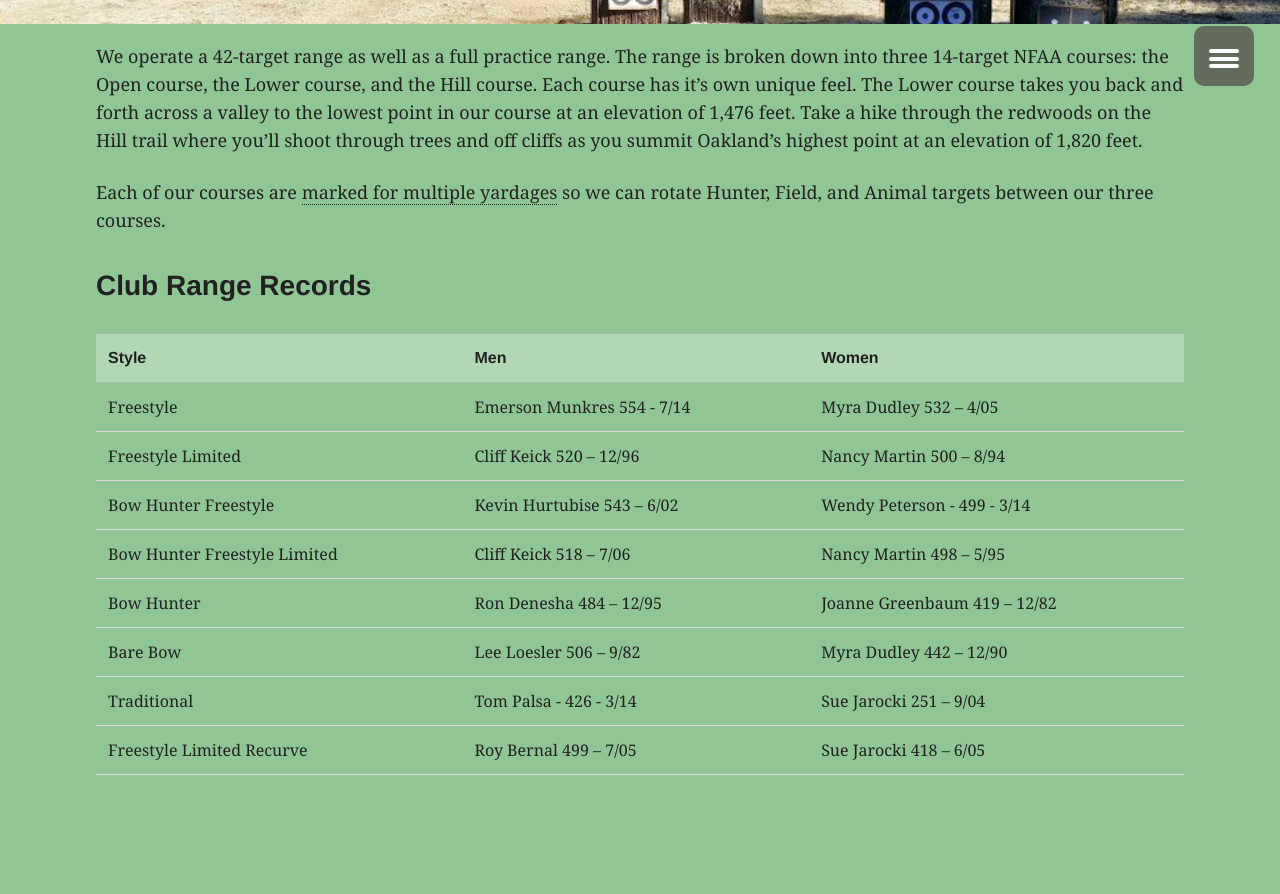
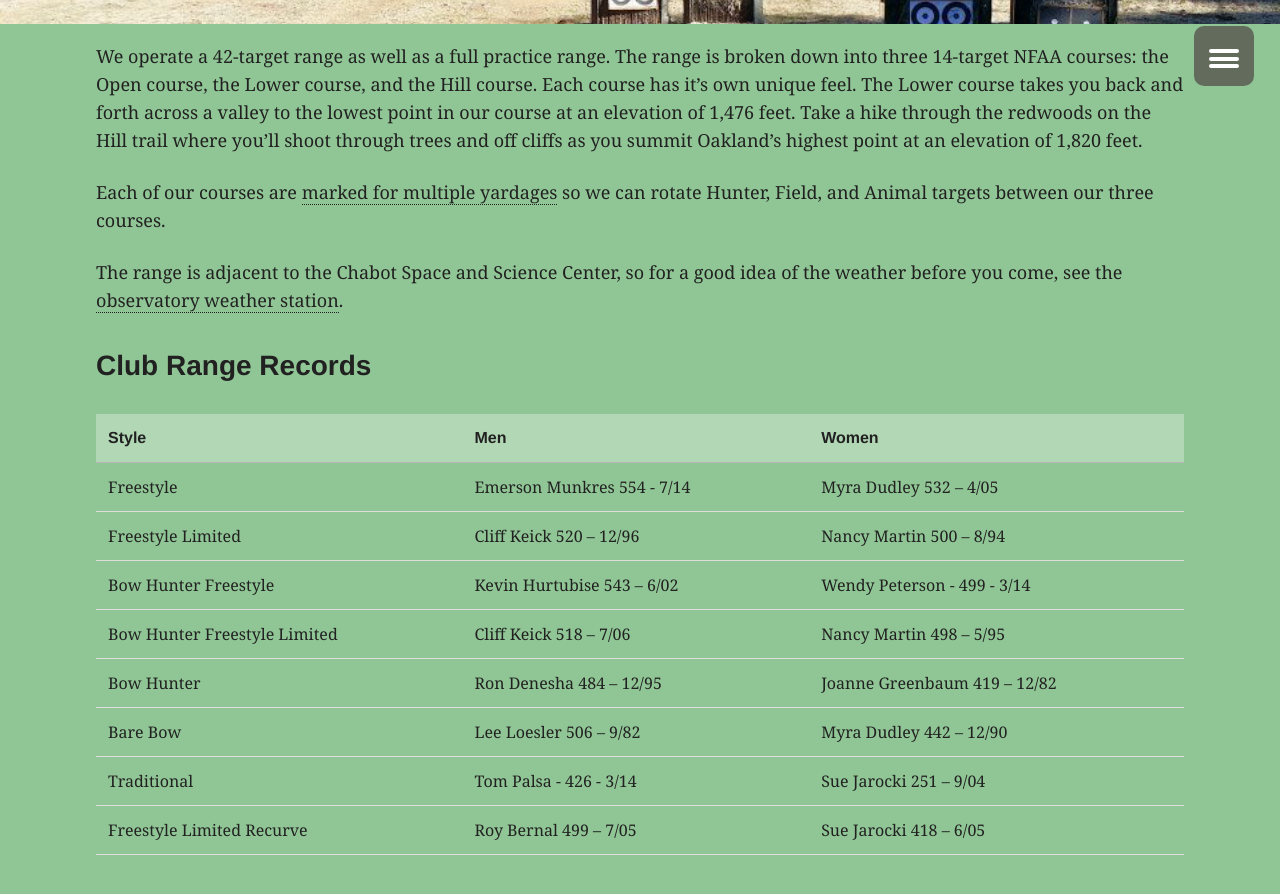
Before and after one commit to reboarchers/reboarchers.github.io, a Jekyll site: the page built from range.md, in a window 1280 px wide and 900 px high, scrolled down 352 px. Shown: the top 894 px of the window. Built offline with Jekyll 4.4.1, drawn with Linux system fonts in a browser that asks for light colours.

Commit message:
Add link to the weather station.

```diff
--- a/range.md
+++ b/range.md
@@ -14,6 +14,9 @@ Take a hike through the redwoods on the Hill trail where you'll shoot through tr
 
 Each of our courses are [marked for multiple yardages](/files/rebomarkers.pdf) so we can rotate Hunter, Field, and Animal targets between our three courses.
 
+The range is adjacent to the Chabot Space and Science Center, so for a good idea of the weather before you come, see the
+[observatory weather station](http://www.chabotspace.org/weather-station.htm).
+
 ### Club Range Records
 
 Style   |   Men   |  Women
```
